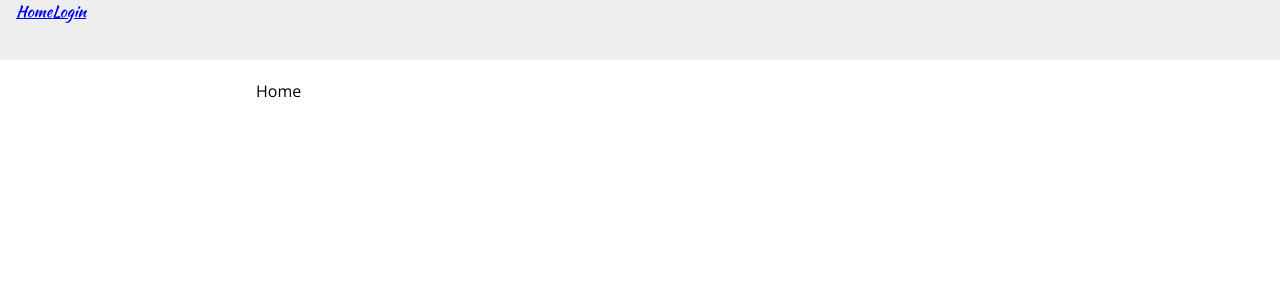
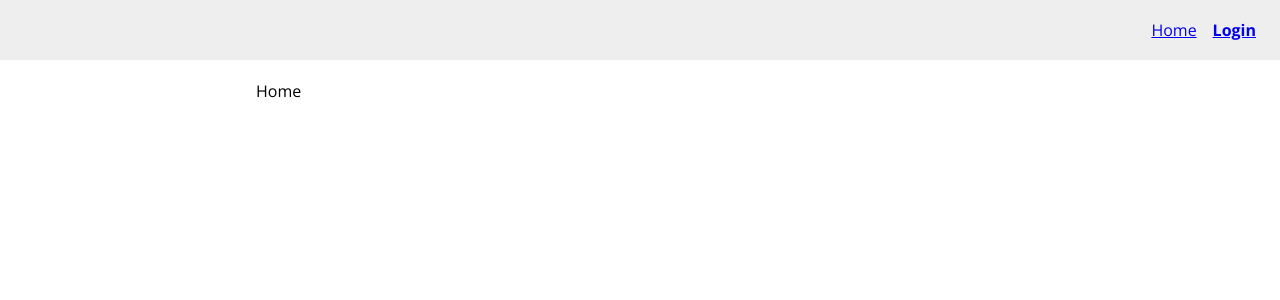
Before and after one commit to Alexrocchi/React_Styled-Components, a React (Create React App) app: page / in a window 1280 px wide. Shown: the top 300 px of the page. Built offline with nearby package versions, Linux system fonts and the light colour scheme.

Commit message:
Styling React components

```diff
--- a/src/components/common/Header.js
+++ b/src/components/common/Header.js
@@ -1,6 +1,6 @@
 import React from "react";
 import styled from "styled-components";
-import { Link } from "react-router-dom";
+import { Link as ReactRouterDomLink } from "react-router-dom";
 
 const HeaderWrapper = styled.header`
     height: 60px;
@@ -13,11 +13,48 @@
     background-color: #eee;
 `;
 
+const Menu = styled.nav`
+    display: flex;
+    position: relative;
+    width: initial;
+    border-bottom: none;
+    margin: auto 0 auto auto;
+    font-family: 'Open Sans';
+    background: none;
+    left: initial;
+    top: initial;
+`;
+
+// To overwrite styles from a styled component pass styled(component)
+/* const MenuAlt = styled(Menu)`
+    border-top: 5px solid black;
+`; */
+
+// Style a non styled component (React component)
+const Link = ({isActive, children, ...props}) => {
+    return (
+        <ReactRouterDomLink {...props}>
+            {children}
+        </ReactRouterDomLink>
+    )
+}
+
+const StyledLink = styled(Link)`
+    padding: 4px 8px;
+    display: block;
+    text-align: center;
+    box-sizing: border-box;
+    margin: 0 auto;
+    font-weight: ${p => p.isActive ? 'bold' : 'normal'};
+`;
+
 export function Header() {
     return (
         <HeaderWrapper>
-            <Link to={"/"}>Home</Link>
-            <Link to={"/login"}>Login</Link>
+            <Menu>
+                <StyledLink to={"/"}>Home</StyledLink>
+                <StyledLink to={"/login"} isActive>Login</StyledLink>
+            </Menu>
         </HeaderWrapper>
     )
 }
```
